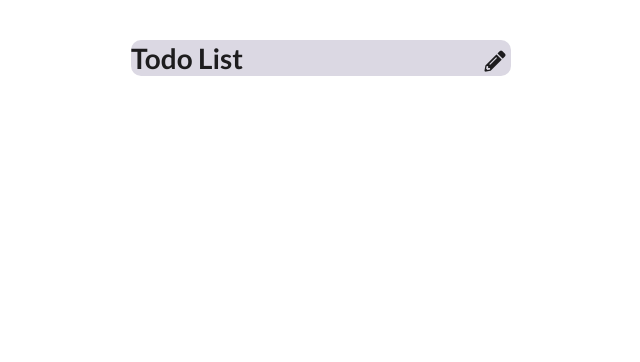
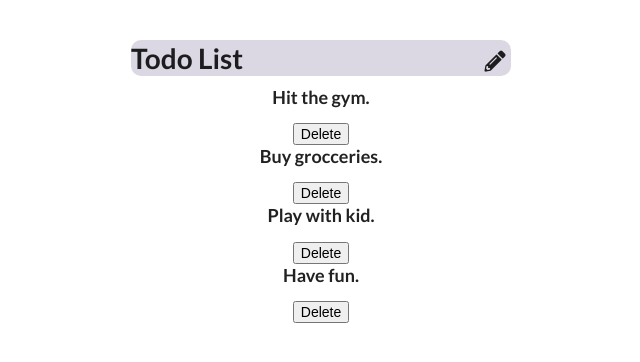
Before and after one commit to strayder90/todo-app, a React (Vite) app: page / in a window 1280 px wide. Shown: the top 362 px of the page, without its empty margins (319-959 px from the left). Built offline with nearby package versions, Linux system fonts and the light colour scheme; data requests are answered from the project's data file.

Commit message:
Added new data. Connected json-server with db. New component to render all todos.

```diff
--- a/data/db.json
+++ b/data/db.json
@@ -2,15 +2,19 @@
   "todos": [
     {
       "id": 1,
-      "todo": "Hit the gym."
+      "name": "Hit the gym."
     },
     {
       "id": 2,
-      "todo": "Buy grocceries."
+      "name": "Buy grocceries."
     },
     {
       "id": 3,
-      "todo": "Play with kid."
+      "name": "Play with kid."
+    },
+    {
+      "id": 4,
+      "name": "Have fun."
     }
   ]
 }
--- a/src/components/AddTodo.jsx
+++ b/src/components/AddTodo.jsx
@@ -2,20 +2,19 @@ import React, { useState } from "react";
 
 export const AddTodo = () => {
   const initialTodo = "";
-  const [todo, setTodo] = useState(initialTodo);
+  const [todos, setTodos] = useState(initialTodo);
 
   const handleAddTodo = (e) => {
     e.preventDefault();
 
-    console.log(todo);
-    setTodo(initialTodo);
+    setTodos(initialTodo);
   };
 
   return (
     <>
       <form onSubmit={handleAddTodo} className="ui form">
         <div className="field">
-          <input value={todo} onChange={(e) => setTodo(e.target.value)} type="text" placeholder="Add todo" required />
+          <input value={todos} onChange={(e) => setTodos(e.target.value)} type="text" placeholder="Add todo" required />
         </div>
         <button className="ui button" type="submit">
           Add
--- a/src/components/Todo.jsx
+++ b/src/components/Todo.jsx
@@ -1,22 +1,42 @@
-import React, { useState } from "react";
+import React, { useEffect, useState } from "react";
 import PropTypes from "prop-types";
 
 import { HeaderTitle } from "@components/HeaderTitle.jsx";
 
 import { AddTodo } from "./AddTodo.jsx";
+import { TodosList } from "./TodosList.jsx";
 import "@assets/styles/todo.css";
 
 export const Todo = ({ text }) => {
   const [toggle, setToggle] = useState(false);
+  const [todos, setTodos] = useState([]);
 
   const toggleInput = () => {
     setToggle(!toggle);
   };
 
+  const handleDelete = (id) => {
+    const newTodos = todos.filter((todo) => todo.id !== id);
+
+    setTodos(newTodos);
+  };
+
+  const fetchedData = async () => {
+    const result = await fetch("http://localhost:8000/todos");
+    const data = await result.json();
+
+    setTodos(data);
+  };
+
+  useEffect(() => {
+    fetchedData();
+  }, []);
+
   return (
     <>
       <HeaderTitle text={text} toggleInput={toggleInput} />
       {toggle && <AddTodo />}
+      <TodosList todos={todos} handleDelete={handleDelete} />
     </>
   );
 };
--- /dev/null
+++ b/src/components/TodosList.jsx
@@ -0,0 +1,20 @@
+import React from "react";
+import PropTypes from "prop-types";
+
+export const TodosList = ({ todos, handleDelete }) => {
+  return (
+    <>
+      {todos.map((todo) => (
+        <div key={todo.id}>
+          <h3>{todo.name}</h3>
+          <button onClick={() => handleDelete(todo.id)}>Delete</button>
+        </div>
+      ))}
+    </>
+  );
+};
+
+TodosList.propTypes = {
+  todos: PropTypes.array,
+  handleDelete: PropTypes.func,
+};
```
